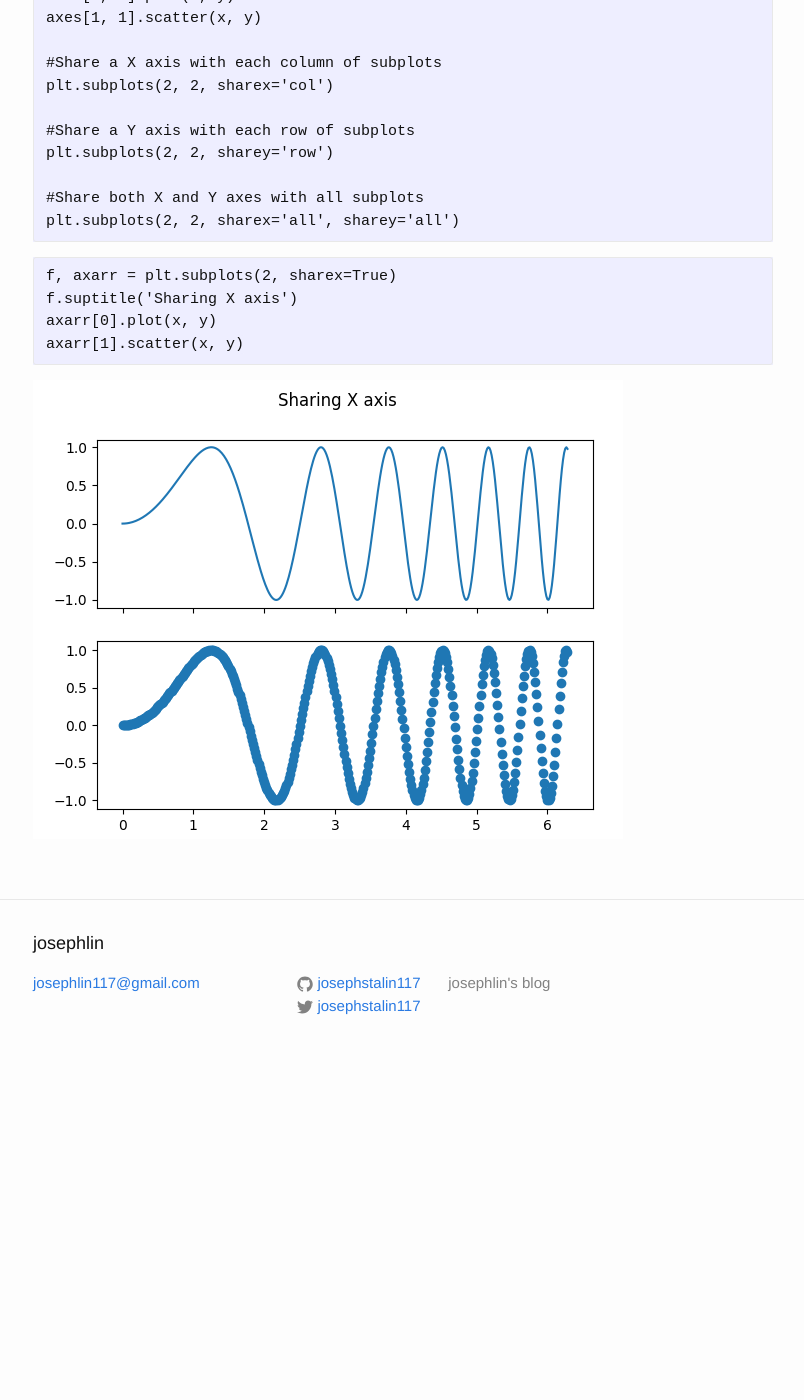
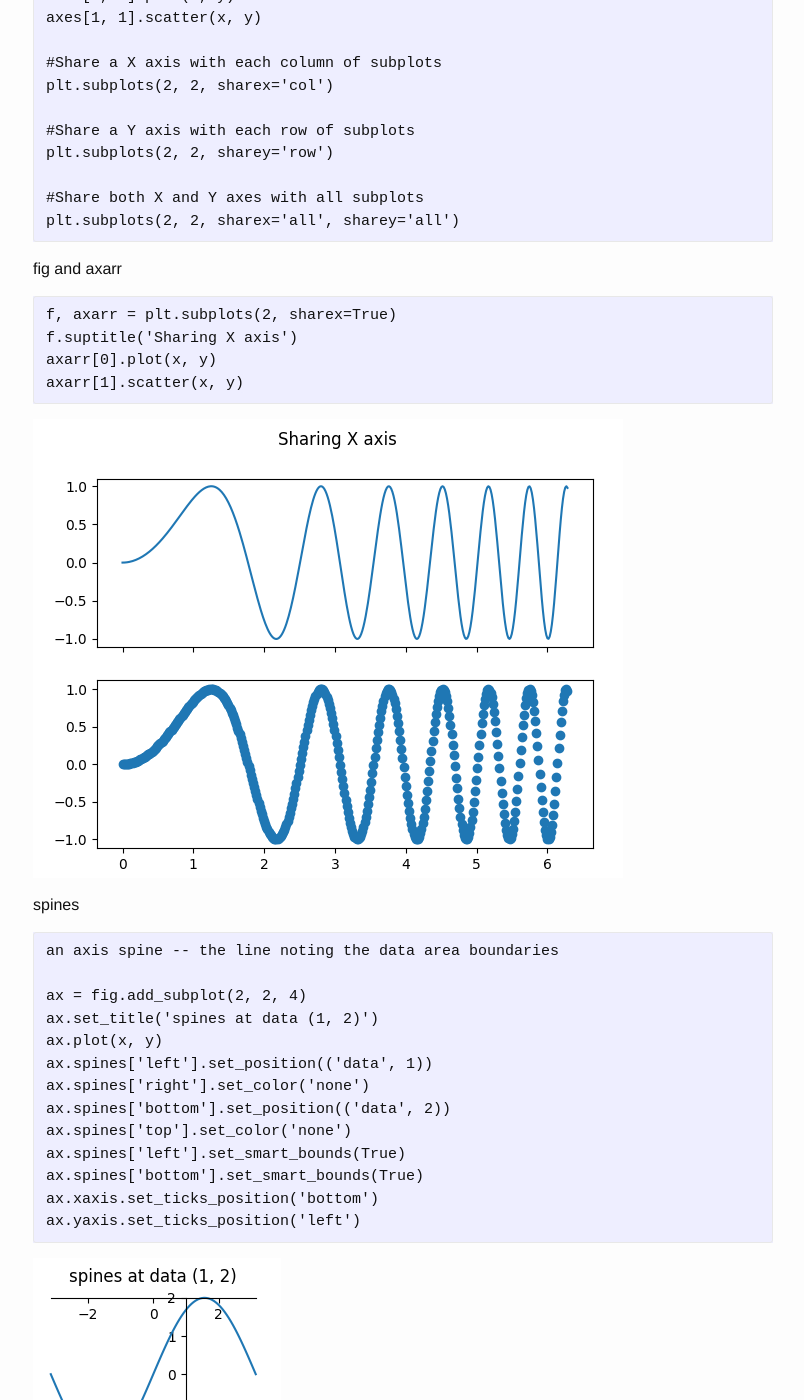
Before and after one commit to josephstalin117/josephstalin117.github.io, a Jekyll site: the page built from _posts/2018-6-24-Matplotlib.markdown, in a window 1280 px wide and 1400 px high, scrolled down 1569 px. Shown: the whole window, without its empty margins (237-1041 px from the left). Built offline with Jekyll 4.4.1, drawn with Linux system fonts in a browser that asks for light colours; before the commit the page ends 2646 px from its top, so only the background shows below that.

Commit message:
add matplotlib.spines

````diff
--- a/_posts/2018-6-24-Matplotlib.markdown
+++ b/_posts/2018-6-24-Matplotlib.markdown
@@ -83,6 +83,7 @@ plt.subplots(2, 2, sharey='row')
 plt.subplots(2, 2, sharex='all', sharey='all')
 ```
 
+fig and axarr
 ```
 f, axarr = plt.subplots(2, sharex=True)
 f.suptitle('Sharing X axis')
@@ -91,3 +92,22 @@ axarr[1].scatter(x, y)
 ```
 
 ![images](/source/subplots.png)
+
+spines
+```
+an axis spine -- the line noting the data area boundaries
+
+ax = fig.add_subplot(2, 2, 4)
+ax.set_title('spines at data (1, 2)')
+ax.plot(x, y)
+ax.spines['left'].set_position(('data', 1))
+ax.spines['right'].set_color('none')
+ax.spines['bottom'].set_position(('data', 2))
+ax.spines['top'].set_color('none')
+ax.spines['left'].set_smart_bounds(True)
+ax.spines['bottom'].set_smart_bounds(True)
+ax.xaxis.set_ticks_position('bottom')
+ax.yaxis.set_ticks_position('left')
+```
+
+![images](/source/spines.png)
````
Also changed, not shown: source/spines.png (added).
